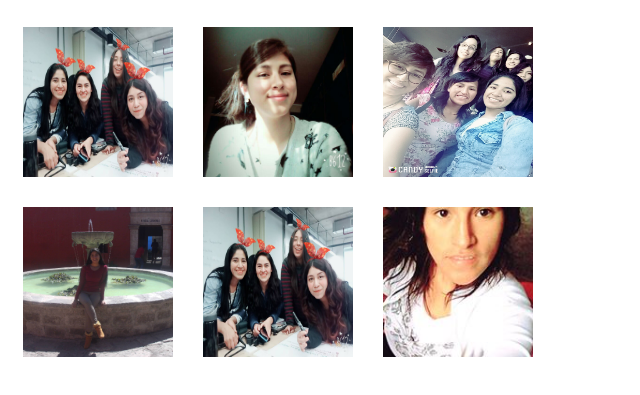
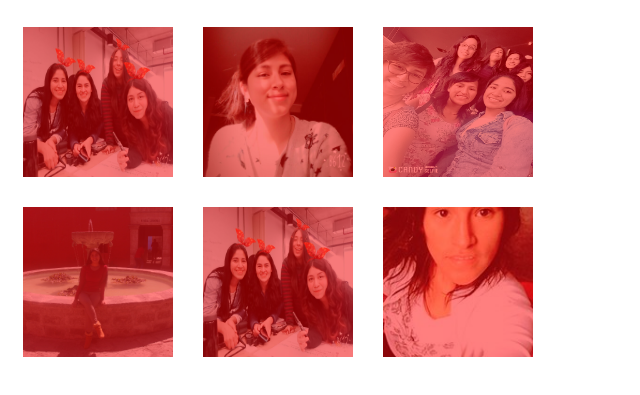
Before and after one commit to maribeltorresg/coders, a plain HTML site: page index.html in a window 1280 px wide. Shown: the part 55-450 px from the top of the page, without its empty margins (0-640 px from the left). Drawn offline with Linux system fonts and the light colour scheme.

Commit message:
Creamos un div que estara ensima dela imagen para darle el opacity

```diff
--- a/index.html
+++ b/index.html
@@ -12,21 +12,28 @@
     <div class="container">
         <div class="box">
             <img src="assets/images/anny.jpg" alt="">
+            <!-- creamos una capa que esta encima para darle el opacity -->
+            <div class="overlay"></div>
         </div>
         <div class="box">
             <img src="assets/images/jhoselyn.jpg" alt="">
+            <div class="overlay"></div>
         </div>
         <div class="box">
             <img src="assets/images/lilliam.jpg" alt="">
+            <div class="overlay"></div>
         </div>
         <div class="box">
             <img src="assets/images/melissa.jpg" alt="">
+            <div class="overlay"></div>
         </div>
         <div class="box">
             <img src="assets/images/mila.jpg" alt="">
+            <div class="overlay"></div>
         </div>
         <div class="box">
             <img src="assets/images/nefely.jpg" alt="">
+            <div class="overlay"></div>
         </div>
         </div>
     </div>
```
